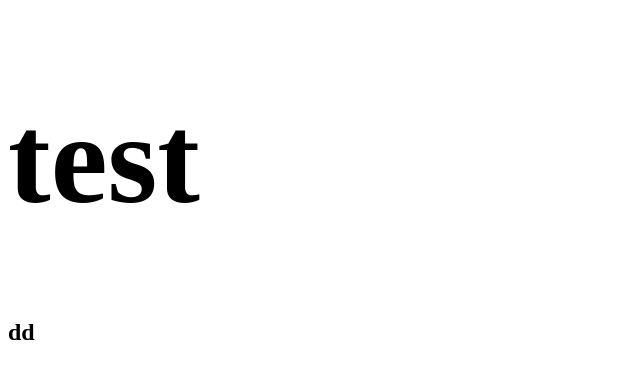
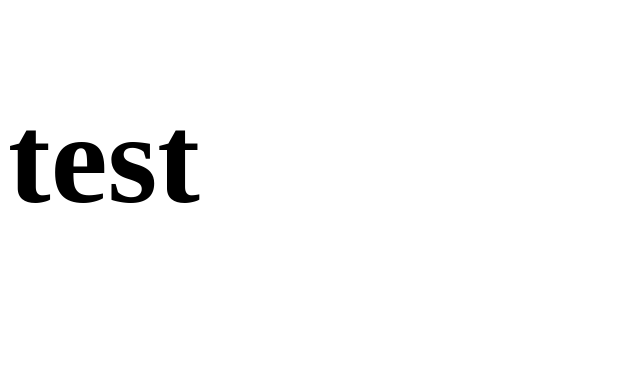
Before and after one commit to kimhwan/test-man, a plain HTML site: page index.html in a window 1280 px wide. Shown: the full height of the page, 0-640 px from the left. Drawn offline with Linux system fonts and the light colour scheme.

Commit message:
Revert "Update index.html"
This reverts commit 641e7cf2bba5995aaafa5c0756a8c818b197de37.

```diff
--- a/index.html
+++ b/index.html
@@ -10,6 +10,5 @@
 </head>
 <body>
 <h1>test</h1>
-<h2>dd</h2>
 </body>
 </html>
```
